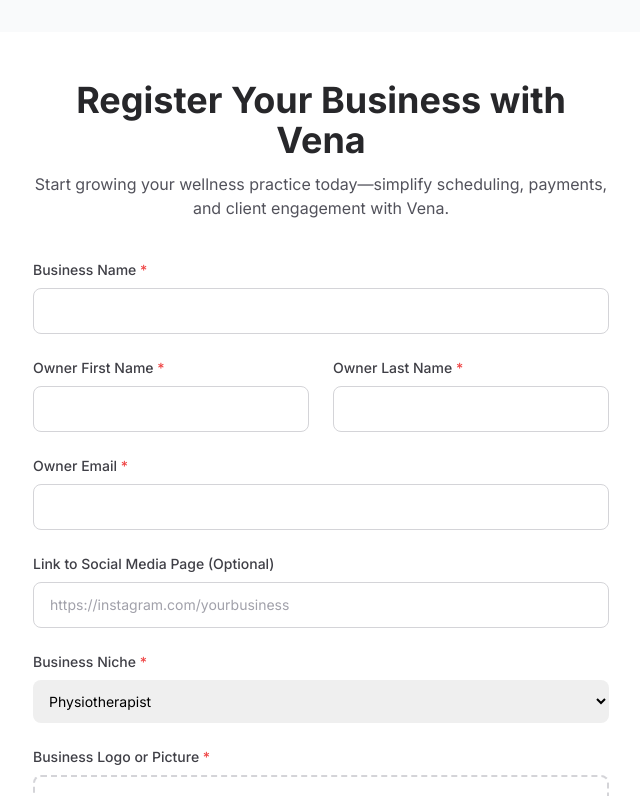
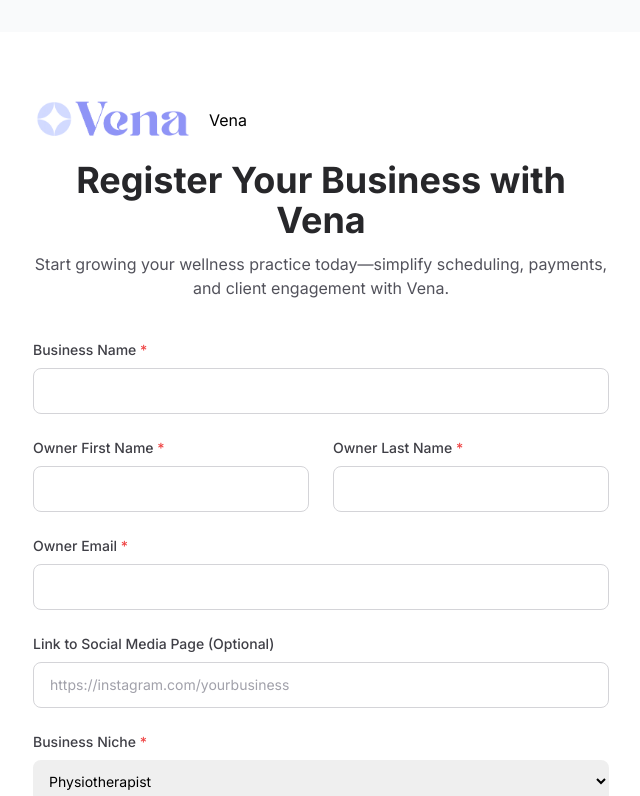
Before and after one commit to Vena-StartupStudio/app.vena, a React (Vite) app in the folder application-page/: page / in a window 1280 px wide. Shown: the top 796 px of the page, without its empty margins (319-959 px from the left). Built offline with nearby package versions, Linux system fonts and the light colour scheme.

Commit message:
add logo commit

```diff
--- a/application-page/App.tsx
+++ b/application-page/App.tsx
@@ -3,6 +3,7 @@ import RegistrationForm from './components/RegistrationForm';
 import ConfirmationMessage from './components/ConfirmationMessage';
 import type { FormData, FormErrors } from './types';
 import { BusinessNiche } from './types';
+import VenaLogo from './components/icons/VenaLogo.png';
 
 const App: React.FC = () => {
   const [isSubmitted, setIsSubmitted] = useState<boolean>(false);
@@ -63,6 +64,10 @@ const App: React.FC = () => {
     <div className="min-h-screen bg-secondary flex items-center justify-center p-4 sm:p-6 lg:p-8">
       <main className="w-full max-w-2xl mx-auto">
         <div className="bg-white rounded-xl shadow-lg p-8 md:p-12 transition-all duration-500">
+          <header style={{ display: 'flex', alignItems: 'center', padding: '1rem 0' }}>
+            <img src={VenaLogo} alt="Vena Logo" style={{ height: '48px', marginRight: '1rem' }} />
+            <h1 style={{ margin: 0 }}>Vena</h1>
+          </header>
           {isSubmitted ? (
             <ConfirmationMessage />
           ) : (
```
Also changed, not shown: application-page/components/icons/VenaLogo.png (added).
